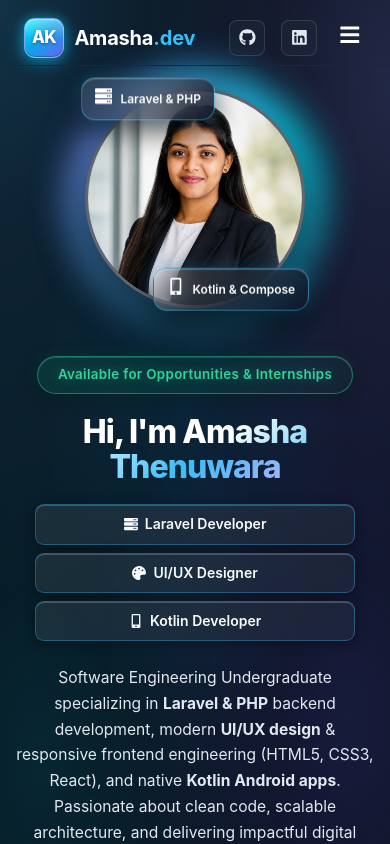
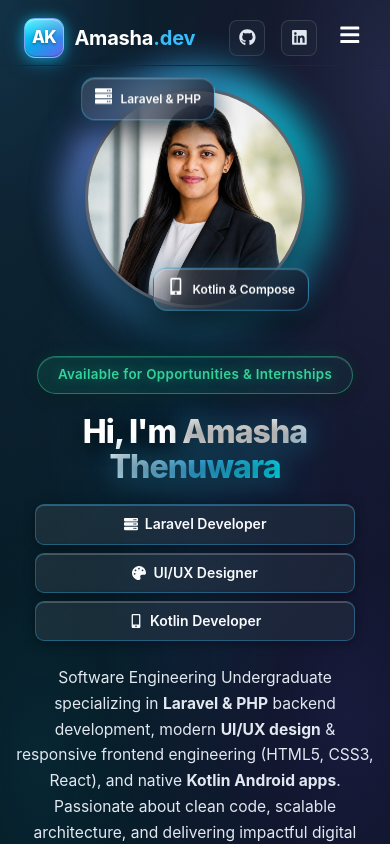
Before and after one commit to AmashaThenuwara/My_Portfolio, a React (Vite) app in the folder amasha-portfolio/: page / in a window 390 px wide. Shown: the top 844 px of the page. Built offline with nearby package versions, Linux system fonts and the light colour scheme.

Commit message:
Boost brightness and contrast of Amasha Thenuwara name for crystal clear mobile visibility

```diff
--- a/amasha-portfolio/src/components/Hero.css
+++ b/amasha-portfolio/src/components/Hero.css
@@ -324,6 +324,16 @@
 
   .hero-title {
     font-size: clamp(2rem, 8vw, 2.6rem);
+    color: #ffffff;
+    text-shadow: 0 2px 20px rgba(0, 0, 0, 0.8);
+  }
+
+  .hero-title .text-gradient {
+    background: linear-gradient(135deg, #ffffff 0%, #ffffff 35%, #38bdf8 70%, #00f0ff 100%);
+    -webkit-background-clip: text;
+    -webkit-text-fill-color: transparent;
+    background-clip: text;
+    filter: drop-shadow(0 2px 10px rgba(56, 189, 248, 0.45));
   }
 
   .hero-role-badges {
--- a/amasha-portfolio/src/index.css
+++ b/amasha-portfolio/src/index.css
@@ -169,17 +169,19 @@ blockquote {
 
 /* Text Gradients */
 .text-gradient {
-  background: linear-gradient(135deg, #ffffff 20%, #38bdf8 65%, #a5b4fc 100%);
+  background: linear-gradient(135deg, #ffffff 0%, #ffffff 40%, #38bdf8 75%, #818cf8 100%);
   -webkit-background-clip: text;
   -webkit-text-fill-color: transparent;
   background-clip: text;
+  filter: drop-shadow(0 2px 14px rgba(56, 189, 248, 0.3));
 }
 
 .text-gradient-cyan {
-  background: linear-gradient(135deg, #00f0ff 0%, #38bdf8 50%, #818cf8 100%);
+  background: linear-gradient(135deg, #ffffff 0%, #38bdf8 45%, #00f0ff 100%);
   -webkit-background-clip: text;
   -webkit-text-fill-color: transparent;
   background-clip: text;
+  filter: drop-shadow(0 2px 14px rgba(0, 240, 255, 0.3));
 }
 
 .text-muted {
```
